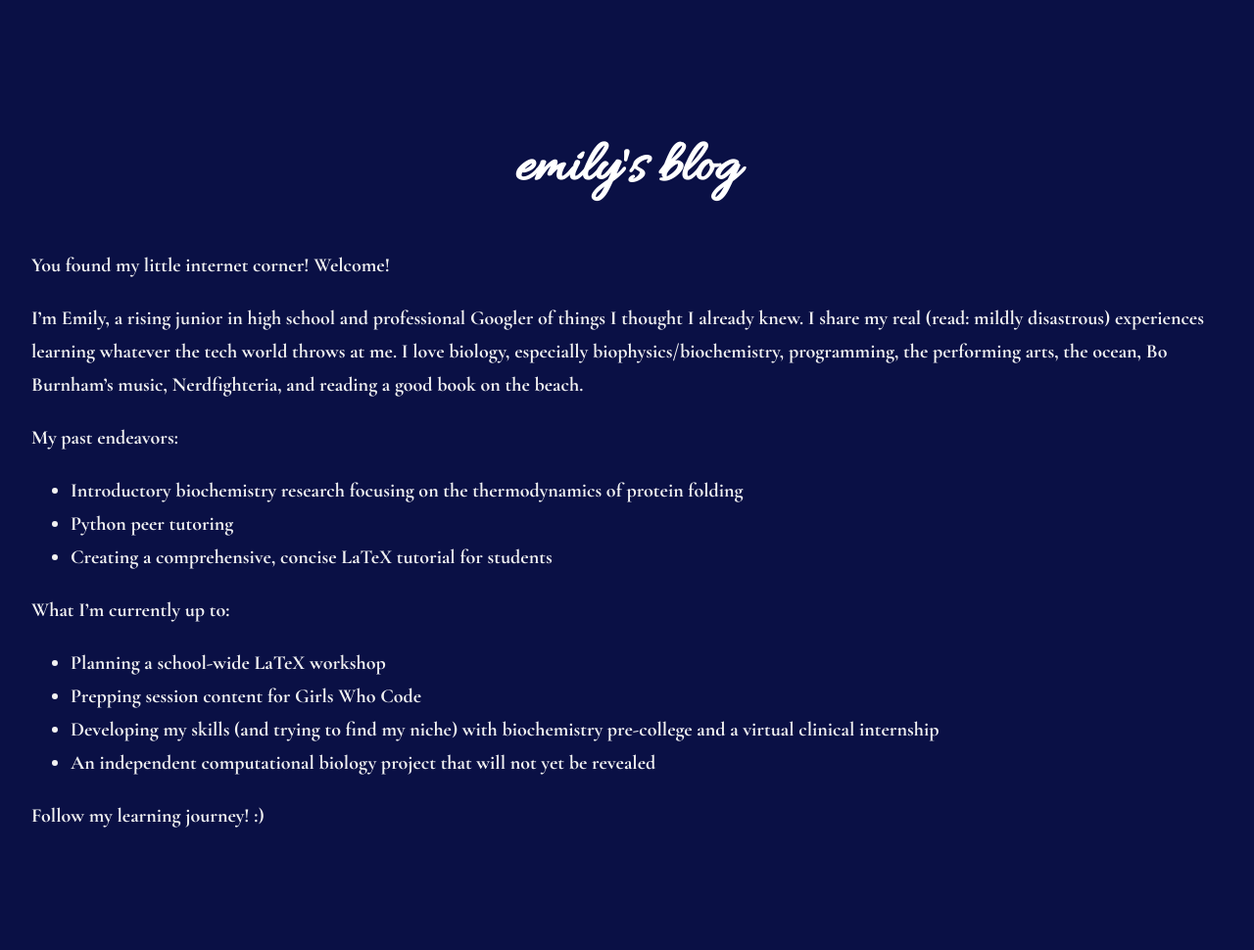
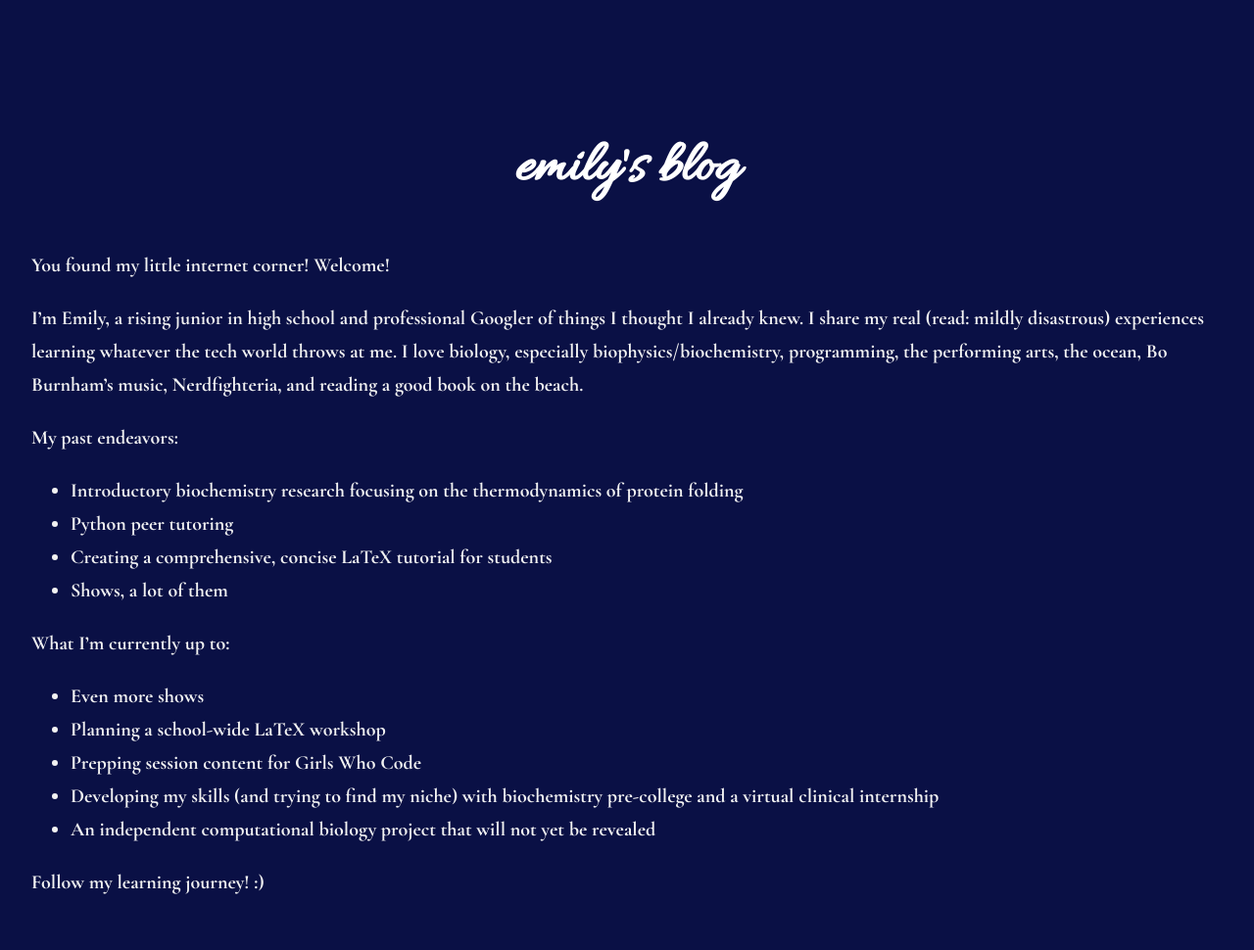
Before and after one commit to leucinemymind/leucinemymind.github.io, a Jekyll site: the page built from index.md, in a window 1280 px wide. Shown: the whole page at 98% size. Built offline with Jekyll 4.4.1, drawn with Linux system fonts in a browser that asks for light colours; our own code applies the rules of GitHub Pages for plain Markdown files; before the commit the page ends 902 px from its top, so only the background shows below that.

Commit message:
Update index.md

```diff
--- a/index.md
+++ b/index.md
@@ -3,14 +3,16 @@ You found my little internet corner! Welcome!
 I'm Emily, a rising junior in high school and professional Googler of things I thought I already knew. I share my real (read: mildly disastrous) experiences learning whatever the tech world throws at me. I love biology, especially biophysics/biochemistry, programming, the performing arts, the ocean, Bo Burnham's music, Nerdfighteria, and reading a good book on the beach.
 
 My past endeavors:
-- Introductory **biochemistry research** focusing on the **thermodynamics of protein folding**
-- Python **peer tutoring**
-- Creating a comprehensive, concise **LaTeX tutorial** for students
+- Introductory biochemistry research focusing on the thermodynamics of protein folding
+- Python peer tutoring
+- Creating a comprehensive, concise LaTeX tutorial for students
+- Shows, a lot of them
 
 What I'm currently up to:
-- Planning a school-wide **LaTeX workshop**
-- Prepping session content for **Girls Who Code**
-- Developing my skills (and trying to find my niche) with **biochemistry pre-college** and a **virtual clinical internship**
-- An independent **computational biology** project that will not yet be revealed
+- Even more shows
+- Planning a school-wide LaTeX workshop
+- Prepping session content for Girls Who Code
+- Developing my skills (and trying to find my niche) with biochemistry pre-college and a virtual clinical internship
+- An independent computational biology project that will not yet be revealed
 
 Follow my learning journey! :)
```
